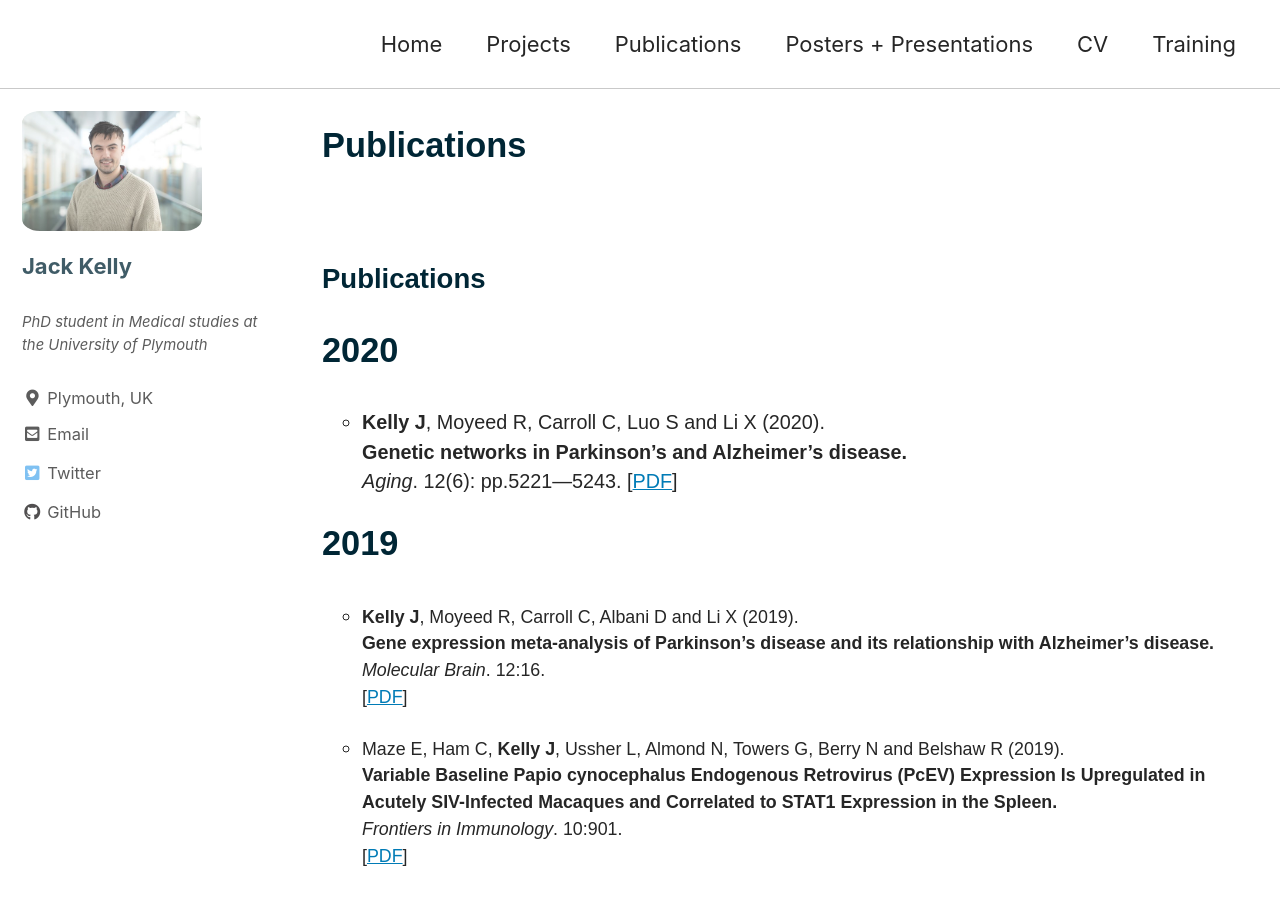
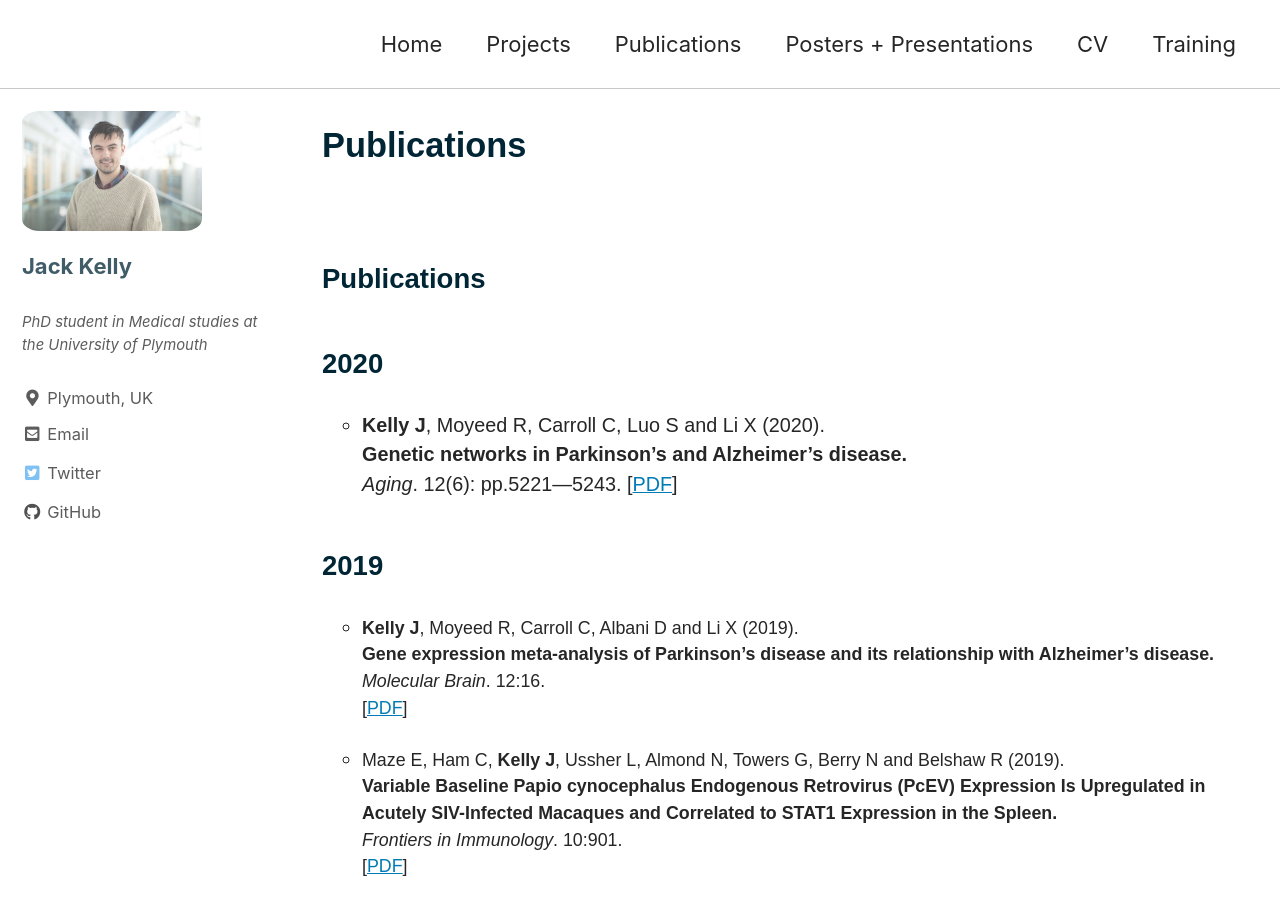
Before and after one commit to jackkelly75/jackkelly75.github.io, a Jekyll site: the page built from _pages/publications.md, in a window 1280 px wide and 900 px high. Built offline with Jekyll 4.4.1, drawn with Linux system fonts in a browser that asks for light colours; cached includes are drawn as plain includes; nearby versions of some CDN libraries.

```diff
--- a/_pages/publications.md
+++ b/_pages/publications.md
@@ -9,14 +9,15 @@ classes: wide
 
 ## Publications
 
-# 2020
+## 2020
 
 * **Kelly J**, Moyeed R, Carroll C, Luo S and Li X (2020).
 **Genetic networks in Parkinson’s and Alzheimer’s disease.**
 *Aging*. 12(6): pp.5221—5243.
 [[PDF](http://jackkelly75.github.io/assets/docs/publications/aging_preprint.pdf)]
 
-# 2019
+
+## 2019
 
 * **Kelly J**, Moyeed R, Carroll C, Albani D and Li X (2019).
 **Gene expression meta-analysis of Parkinson’s disease and its relationship with Alzheimer’s disease.**
```
